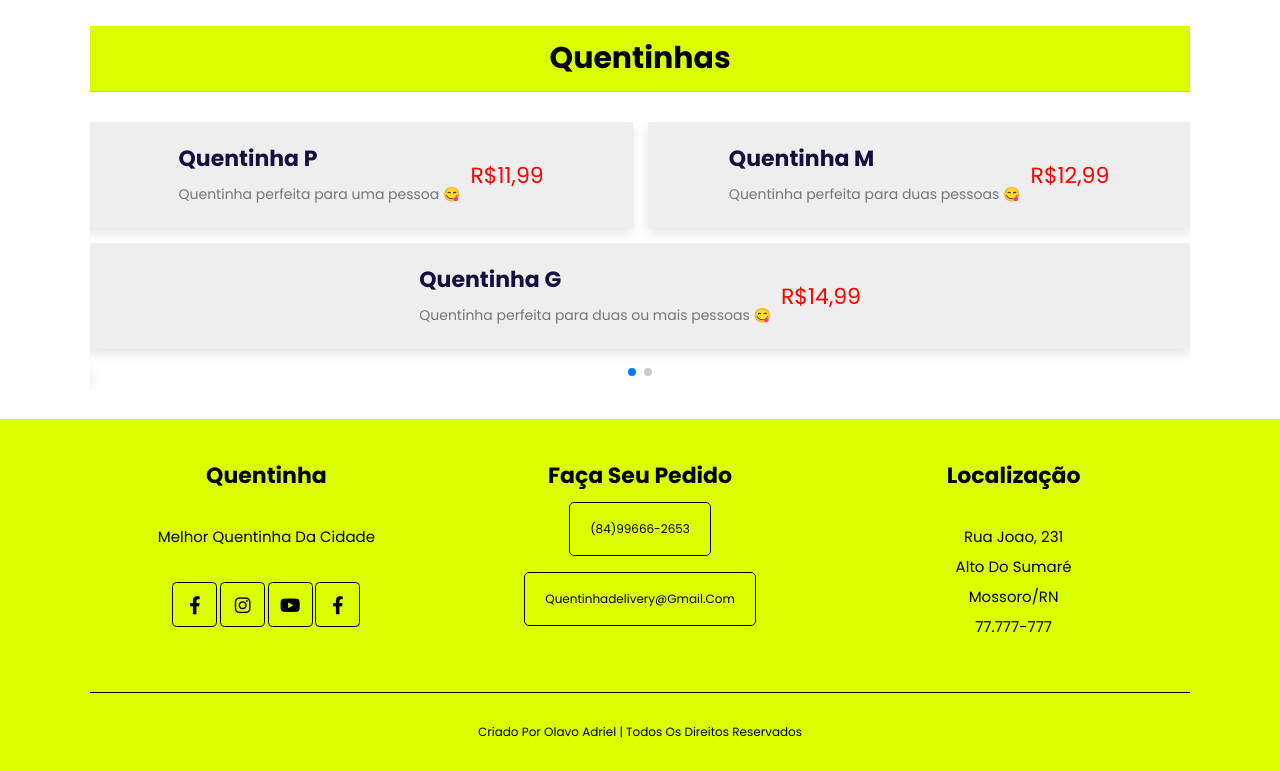
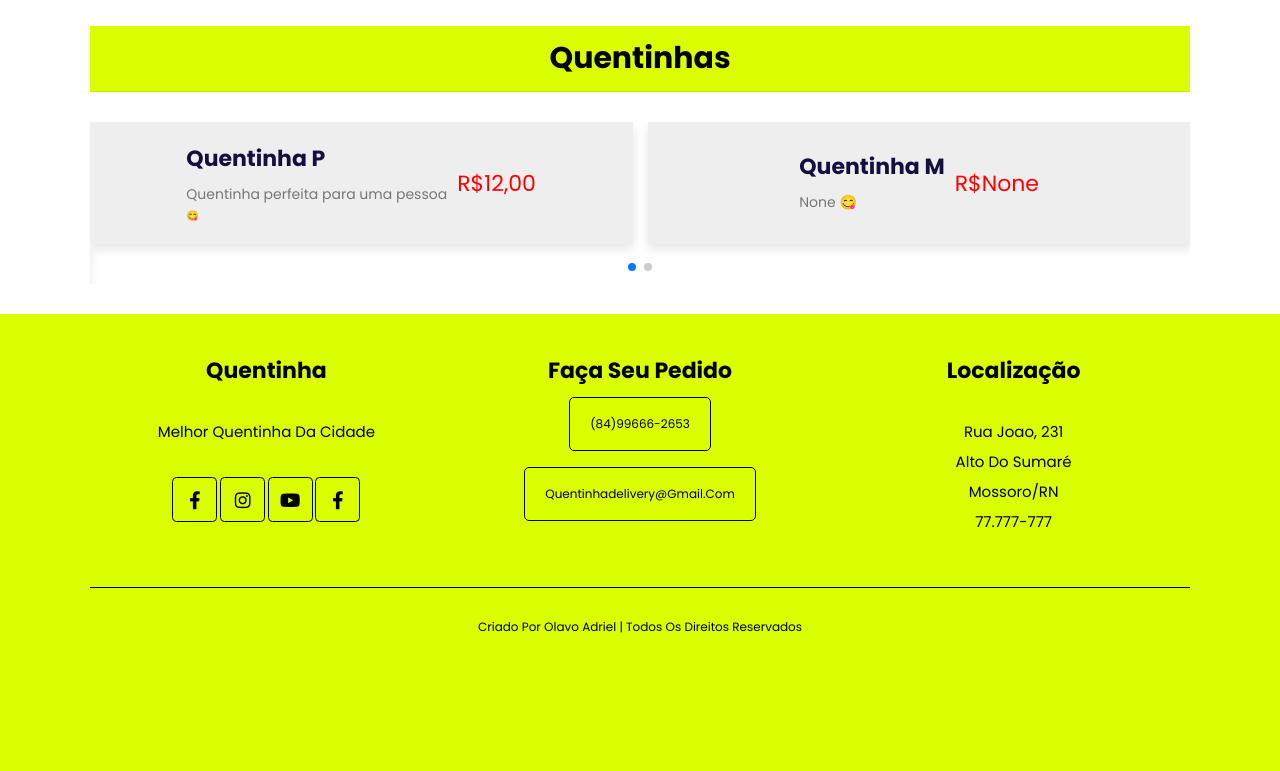
Before and after one commit to olavuwdev/qdelivery-django, a Django app: page /cardapio/ in a window 1280 px wide. Shown: the part 304-1075 px from the top of the page. After the commit the page ends 937 px from the top, so only its background shows below. Run offline with Django 5.2, Linux system fonts and the light colour scheme; data comes from the database, SQL or seed files in the repository; some libraries are stand-ins or nearby versions.

Commit message:
Iniciando - Dados do produtos para o Model dos produtos

```diff
--- a/home/urls.py
+++ b/home/urls.py
@@ -27,5 +27,6 @@
     path('contatos/', views.contatos),
     path('blog/', views.blog),
     path('cardapio/', views.cardapio),
-    path('ckeditor/', include('ckeditor_uploader.urls'))
+    path('ckeditor/', include('ckeditor_uploader.urls')),
+    path('produto/<int:produto_id>/', views.produto_detalhes, name='produto_detalhes'),
 ] + static(settings.MEDIA_URL, document_root=settings.MEDIA_ROOT)
--- a/qdelivery/models.py
+++ b/qdelivery/models.py
@@ -40,7 +40,7 @@
     cidade = models.ForeignKey(Cidade, on_delete=models.CASCADE)
     cep = models.CharField(max_length=100)
     senha_email = models.CharField(max_length=255)
-    usuario = models.IntegerField()
+    usuario = models.ForeignKey(User, on_delete=models.CASCADE)
     ultima_atualizacao = models.DateTimeField(auto_now=True)
     tipo = models.CharField(max_length=70, blank=True, null=True)
 
@@ -75,6 +75,8 @@
 class Produtos(models.Model):
     titulo = models.CharField(max_length=255)
     capa = RichTextUploadingField()
+    valor = models.DecimalField(max_digits=10, decimal_places=2,blank=True, null=True)
+    descricao = RichTextField(blank=True, null=True)
     usuario = models.ForeignKey(User, on_delete=models.CASCADE)
     def __str__(self):
         return self.titulo
--- a/qdelivery/templates/menu.html
+++ b/qdelivery/templates/menu.html
@@ -25,41 +25,19 @@
                 <div class="box-container">
 
                     <!-- INICIO SUB ITEM SLIDE PRINCIPAL -->
-                    <div class="box" data-name="quentinha">
+                     {% for produto in produtos %}
+                    <div class="box" data-name="{{produto.id}}">
                         <div class="info">
-                            <h3>Quentinha P</h3>
-                            <p>Quentinha perfeita para uma pessoa 😋</p>
+                            <h3>{{produto.titulo}}</h3>
+                            <p>{{produto.descricao|safe}} 😋</p>
                         </div>
-                        <div class="valor">R$11,99</div>
+                        <div class="valor">R${{produto.valor}}</div>
 
 
                     </div>
+
                     <!-- FIM SUB ITEM SLIDE PRINCIPAL -->
-
-                    <!-- INICIO SUB ITEM SLIDE PRINCIPAL -->
-                    <div class="box" data-name="quentinha">
-                        <div class="info">
-                            <h3>Quentinha M</h3>
-                            <p>Quentinha perfeita para duas pessoas 😋</p>
-                        </div>
-                        <div class="valor">R$12,99</div>
-
-
-                    </div>
-                    <!-- FIM SUB ITEM SLIDE PRINCIPAL -->
-
-                    <!-- INICIO SUB ITEM SLIDE PRINCIPAL -->
-                    <div class="box" data-name="quentinha">
-                        <div class="info">
-                            <h3>Quentinha G</h3>
-                            <p>Quentinha perfeita para duas ou mais pessoas 😋</p>
-                        </div>
-                        <div class="valor">R$14,99</div>
-
-
-                    </div>
-                    <!-- FIM SUB ITEM SLIDE PRINCIPAL -->
-
+                    {% endfor %}
                 </div>
             </div>
 
--- a/qdelivery/views.py
+++ b/qdelivery/views.py
@@ -1,6 +1,7 @@
 from django.shortcuts import render, get_object_or_404
 from django.http import HttpResponse
 from .models import Dados, Produtos
+from django.http import JsonResponse
 
 # Create your views here.
 def index(request):
@@ -19,3 +20,11 @@
     dados = get_object_or_404(Dados, id=1)
     produtos = Produtos.objects.all()
     return render(request, "menu.html", {'dados': dados, 'produtos': produtos})
+def produto_detalhes(request, produto_id):
+    produto = get_object_or_404(Produtos, id=produto_id)
+    dados_produto = {
+        'nome': produto.nome,
+        'descricao': produto.descricao,
+        'preco': produto.preco,  # Certifique-se de que este campo existe no seu modelo
+    }
+    return JsonResponse(dados_produto)
```
Also changed, not shown: qdelivery/templates/assets/js/qd.js (+23 -17 lines), db.sqlite3, qdelivery/migrations/0006_produtos_decricao_produtos_valor_alter_dados_usuario.py (added), qdelivery/migrations/0007_rename_decricao_produtos_descricao.py (added).
